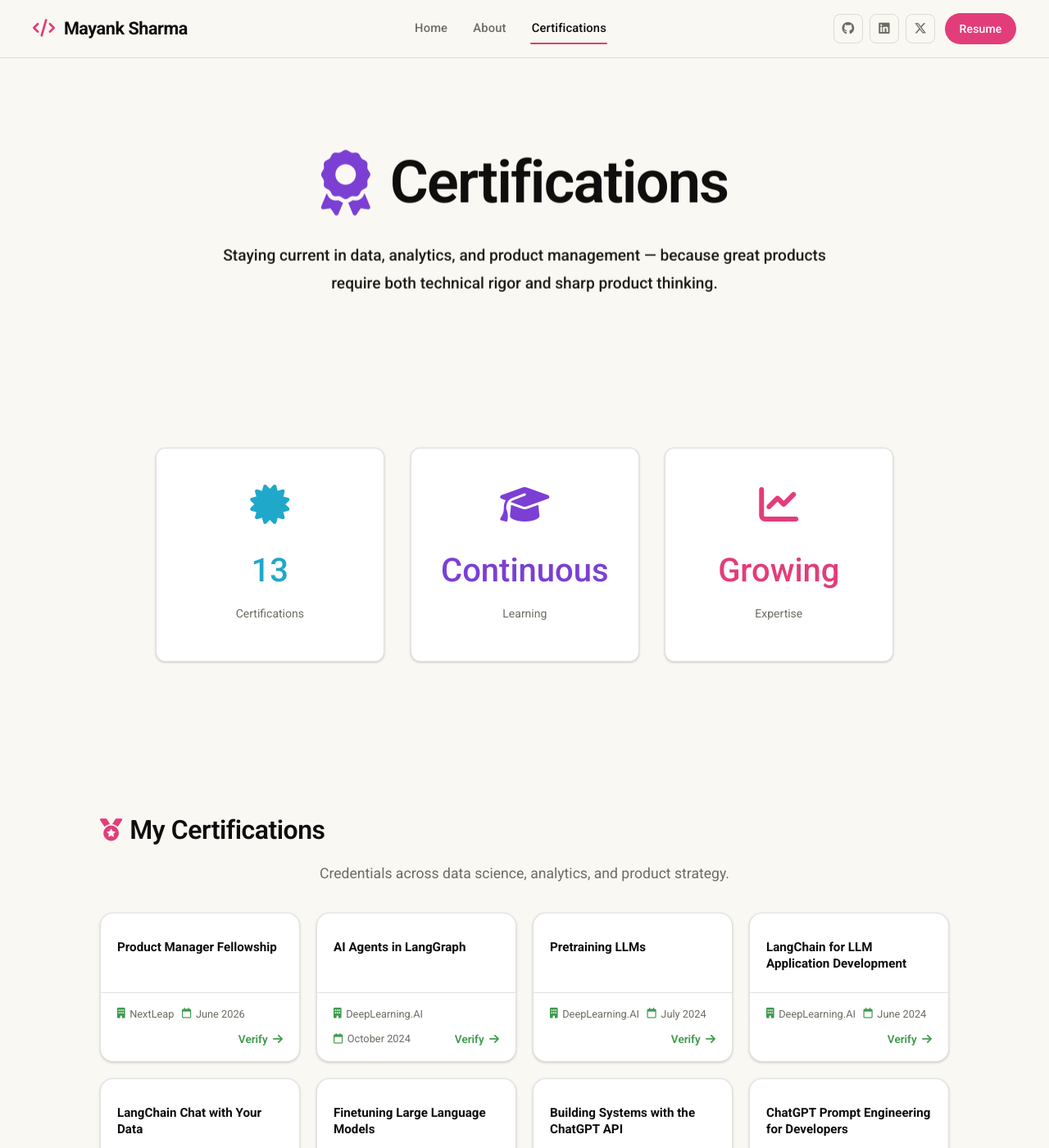
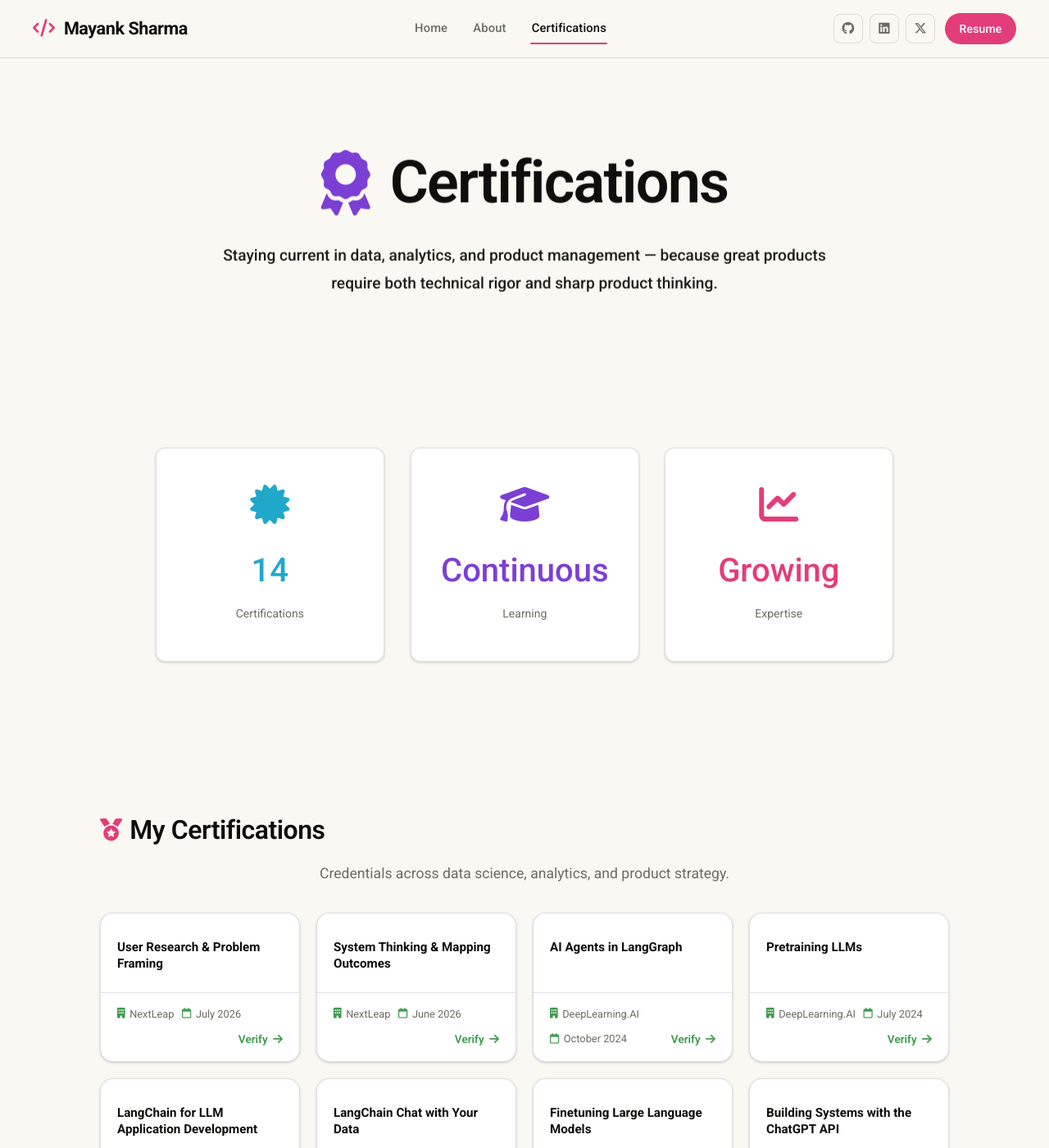
Before and after one commit to mayank1101/mayank1101.github.io, a Jekyll site: the page built from certifications.html, in a window 1280 px wide and 1400 px high. Shown: the whole window at 82% size. Built offline with Jekyll 4.4.1, drawn with Linux system fonts in a browser that asks for light colours.

Commit message:
new earned PM certificate added

```diff
--- a/_data/certifications.yml
+++ b/_data/certifications.yml
@@ -1,4 +1,10 @@
-- name: "Product Manager Fellowship"
+- name: "User Research & Problem Framing"
+  organization: "NextLeap"
+  date: "July 2026"
+  credential_id: "nlcert3bs4vipv3b9dct5k"
+  credential_url: "https://nextleap.app/certificates/verify/nlcert3bs4vipv3b9dct5k"
+
+- name: "System Thinking & Mapping Outcomes"
   organization: "NextLeap"
   date: "June 2026"
   credential_id: "nlcert2gr09bz2a8s6b2a4"
```
